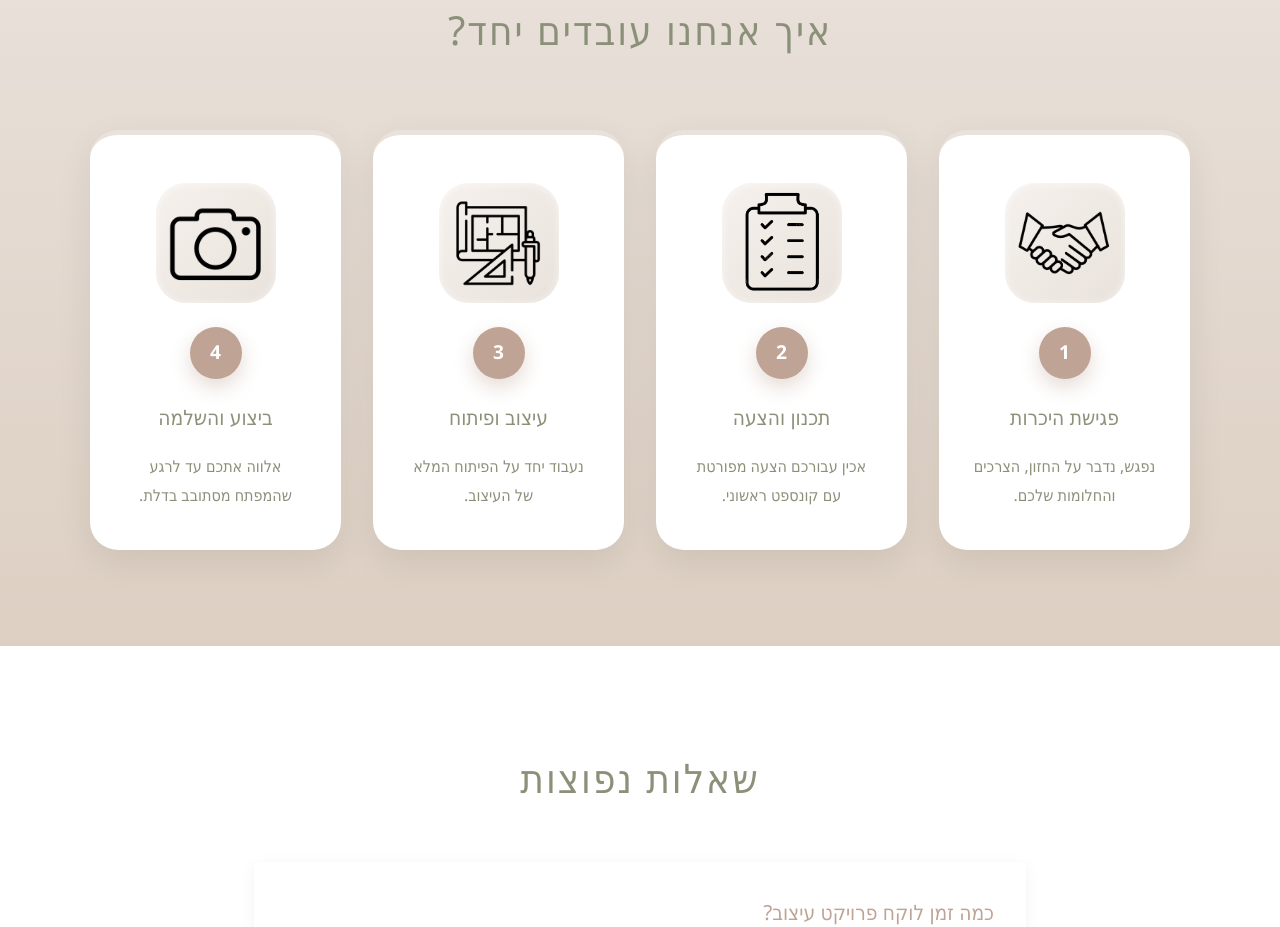
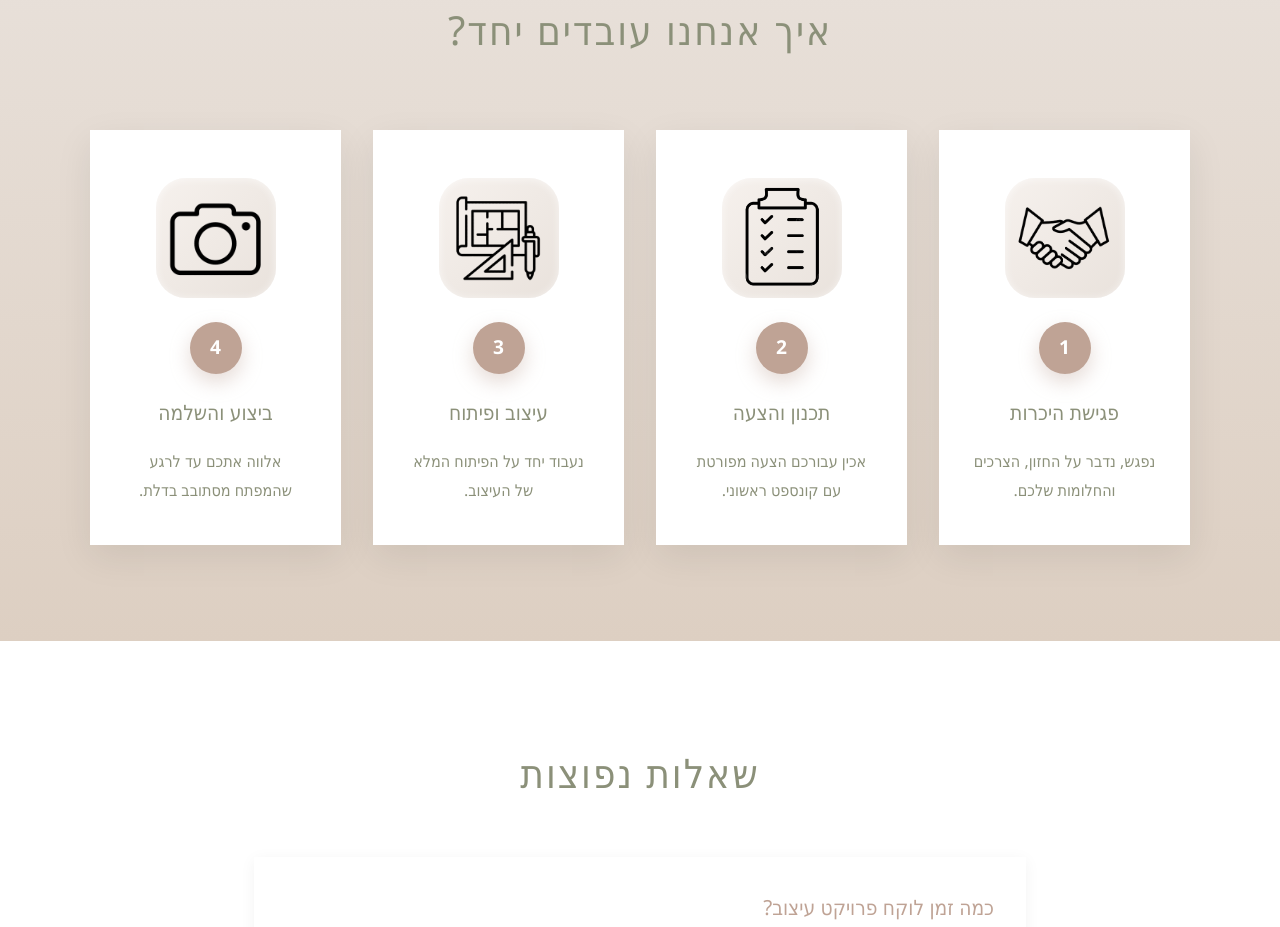
Before and after one commit to fredi1574/itzrubal, a Next.js app: page /services in a window 1280 px wide. Shown: the part 2380-3307 px from the top of the page. Built offline with nearby package versions, Linux system fonts and the light colour scheme; no server answers; a web font is replaced by a local one.

Commit message:
Removed the border radius

```diff
--- a/src/app/globals.css
+++ b/src/app/globals.css
@@ -1201,8 +1201,6 @@ footer {
   padding: 3rem 2rem 2.5rem;
   background: #fff;
   box-shadow: 0 12px 35px rgba(0, 0, 0, 0.08);
-  border-radius: 28px;
-  border-top: 5px solid #e9e2dc;
   position: relative;
   transition: transform 0.3s ease, box-shadow 0.3s ease;
 }
```
